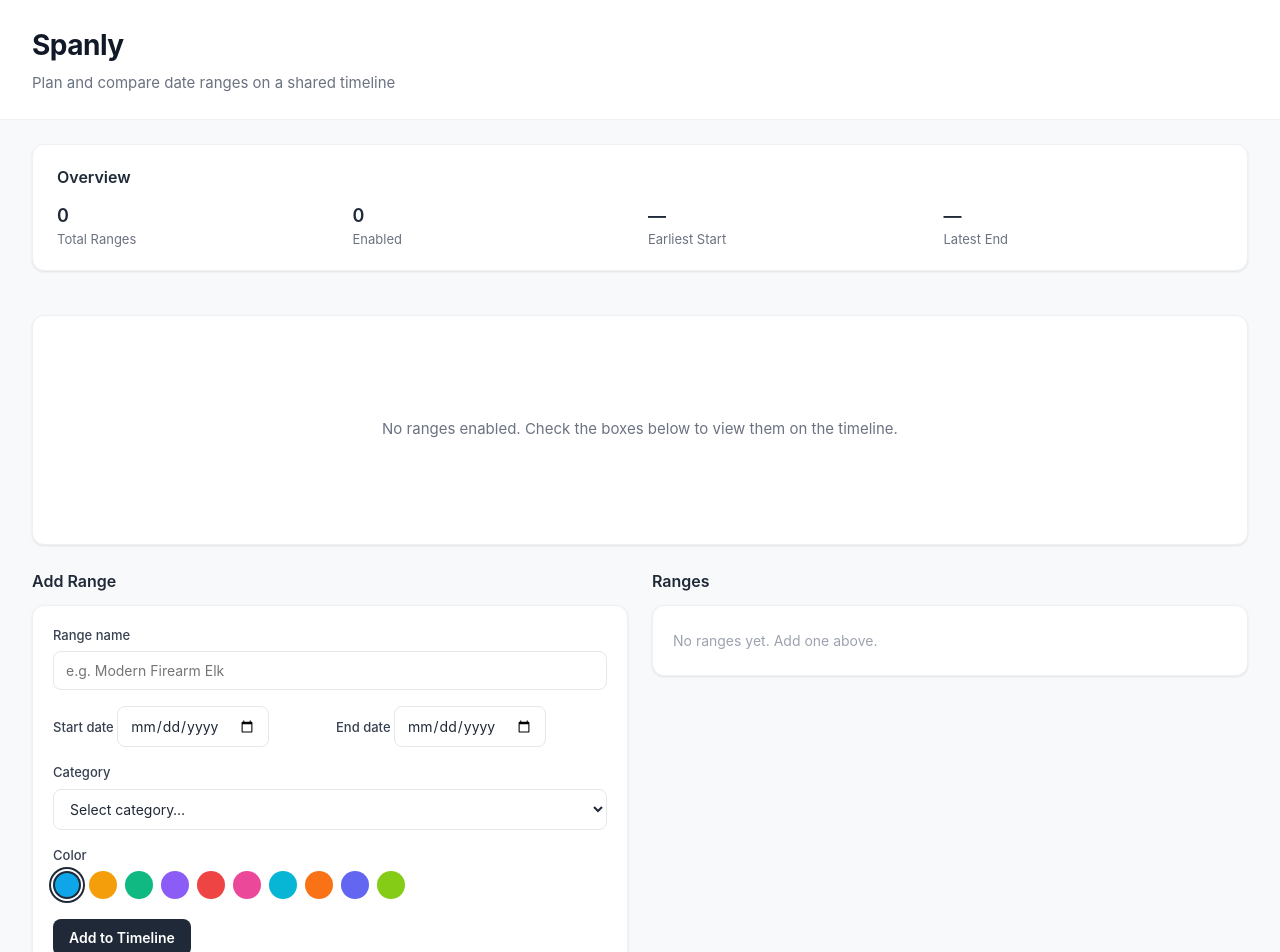
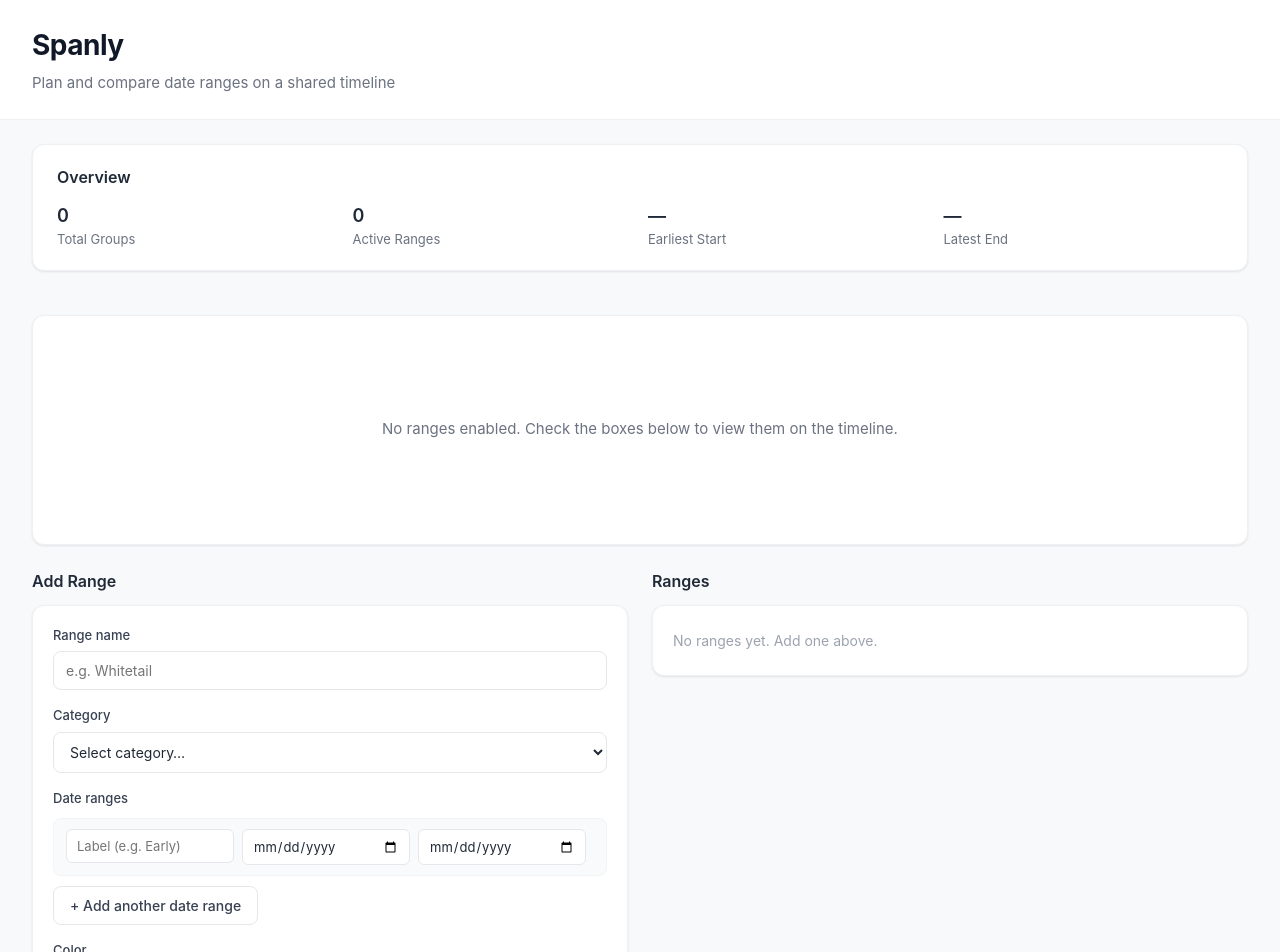
Before and after one commit to TheMustyCow/spanly, a React (Vite) app: page / in a window 1280 px wide. Shown: the top 952 px of the page. Built offline with nearby package versions, Linux system fonts and the light colour scheme.

Commit message:
Sub ranges

```diff
--- a/src/App.tsx
+++ b/src/App.tsx
@@ -6,7 +6,7 @@ import { Timeline } from './components/Timeline';
 import { SummaryCard } from './components/SummaryCard';
 import './App.css';
 
-const STORAGE_KEY = 'spanly-data-v2';
+const STORAGE_KEY = 'spanly-data-v3';
 
 function loadInitial(): SeasonRange[] {
   try {
--- a/src/components/ControlPanel.css
+++ b/src/components/ControlPanel.css
@@ -71,6 +71,65 @@
 .error {
   font-size: 12px;
   color: #ef4444;
+}
+
+/* Sub-ranges */
+.sub-ranges-section {
+  display: flex;
+  flex-direction: column;
+  gap: 10px;
+}
+
+.sub-ranges-label {
+  font-size: 13px;
+  font-weight: 500;
+  color: #374151;
+}
+
+.sub-range-row {
+  display: grid;
+  grid-template-columns: 1fr 1fr 1fr auto;
+  gap: 8px;
+  align-items: start;
+  background: #f9fafb;
+  padding: 10px 12px;
+  border-radius: 8px;
+  border: 1px solid #f3f4f6;
+}
+
+.sub-range-field {
+  display: flex;
+  flex-direction: column;
+  gap: 4px;
+}
+
+.sub-range-field input[type="text"],
+.sub-range-field input[type="date"] {
+  padding: 8px 10px;
+  border: 1px solid #e5e7eb;
+  border-radius: 6px;
+  font-size: 13px;
+  color: #1f2937;
+  background: #fff;
+  outline: none;
+  transition: border-color 0.15s, box-shadow 0.15s;
+  width: 100%;
+  box-sizing: border-box;
+}
+
+.sub-range-field input:focus {
+  border-color: #6366f1;
+  box-shadow: 0 0 0 2px rgba(99, 102, 241, 0.12);
+}
+
+.sub-range-row .btn-icon {
+  align-self: center;
+}
+
+.btn-small {
+  padding: 8px 14px;
+  font-size: 13px;
+  align-self: flex-start;
 }
 
 .color-picker {
@@ -163,7 +222,7 @@
 
 .range-list-item {
   display: flex;
-  align-items: center;
+  align-items: flex-start;
   justify-content: space-between;
   padding: 8px 10px;
   border-radius: 8px;
@@ -182,11 +241,12 @@
 
 .range-checkbox-label {
   display: flex;
-  align-items: center;
+  align-items: flex-start;
   gap: 10px;
   cursor: pointer;
   flex: 1;
   min-width: 0;
+  padding-top: 2px;
 }
 
 .range-checkbox-label input[type="checkbox"] {
@@ -195,6 +255,7 @@
   accent-color: #6366f1;
   cursor: pointer;
   flex-shrink: 0;
+  margin-top: 2px;
 }
 
 .range-color-dot {
@@ -202,6 +263,22 @@
   height: 10px;
   border-radius: 50%;
   flex-shrink: 0;
+  margin-top: 5px;
+}
+
+.range-list-info {
+  display: flex;
+  flex-direction: column;
+  gap: 2px;
+  min-width: 0;
+  flex: 1;
+}
+
+.range-list-top {
+  display: flex;
+  align-items: center;
+  gap: 8px;
+  min-width: 0;
 }
 
 .range-list-name {
@@ -226,11 +303,28 @@
   flex-shrink: 0;
 }
 
+.range-list-subs {
+  display: flex;
+  flex-wrap: wrap;
+  gap: 4px;
+  margin-top: 2px;
+}
+
+.range-list-sub {
+  font-size: 12px;
+  color: #6b7280;
+  background: #f1f5f9;
+  padding: 2px 8px;
+  border-radius: 6px;
+  white-space: nowrap;
+}
+
 .range-list-actions {
   display: flex;
   gap: 4px;
   opacity: 0;
   transition: opacity 0.15s;
+  margin-top: 2px;
 }
 
 .range-list-item:hover .range-list-actions {
@@ -268,6 +362,15 @@
     grid-template-columns: 1fr;
   }
 
+  .sub-range-row {
+    grid-template-columns: 1fr 1fr;
+  }
+
+  .sub-range-row .btn-icon {
+    grid-column: 1 / -1;
+    justify-self: end;
+  }
+
   .range-list-actions {
     opacity: 1;
   }
--- a/src/components/ControlPanel.tsx
+++ b/src/components/ControlPanel.tsx
@@ -1,5 +1,5 @@
 import React, { useState, useEffect } from 'react';
-import type { SeasonRange } from '../types';
+import type { SeasonRange, SubRange } from '../types';
 import { DEFAULT_COLORS, CATEGORIES } from '../data/seed';
 import { Dialog } from './Dialog';
 import './ControlPanel.css';
@@ -13,16 +13,25 @@ function getDefaultColor(ranges: SeasonRange[]): string {
   return DEFAULT_COLORS[ranges.length % DEFAULT_COLORS.length];
 }
 
-const emptyFormBase = {
-  name: '',
+function makeEmptySubRange(): SubRange {
+  return {
+    id: crypto.randomUUID(),
+    label: '',
     startDate: '',
     endDate: '',
+  };
+}
+
+const emptyFormState = {
+  name: '',
+  ranges: [makeEmptySubRange()] as SubRange[],
   category: '',
+  color: '',
 };
 
 export const ControlPanel: React.FC<ControlPanelProps> = ({ ranges, onUpdate }) => {
   const [editingId, setEditingId] = useState<string | null>(null);
-  const [form, setForm] = useState({ ...emptyFormBase, color: getDefaultColor(ranges) });
+  const [form, setForm] = useState({ ...emptyFormState, color: getDefaultColor(ranges) });
   const [errors, setErrors] = useState<Record<string, string>>({});
   const [deleteId, setDeleteId] = useState<string | null>(null);
 
@@ -32,25 +41,31 @@ export const ControlPanel: React.FC<ControlPanelProps> = ({ ranges, onUpdate })
       if (item) {
         setForm({
           name: item.name,
-          startDate: item.startDate,
-          endDate: item.endDate,
+          ranges: item.ranges.map((sr) => ({ ...sr })),
           category: item.category,
           color: item.color,
         });
       }
     } else {
-      setForm({ ...emptyFormBase, color: getDefaultColor(ranges) });
+      setForm({ ...emptyFormState, color: getDefaultColor(ranges) });
     }
   }, [editingId, ranges]);
 
   function validate(): boolean {
     const nextErrors: Record<string, string> = {};
     if (!form.name.trim()) nextErrors.name = 'Name is required';
-    if (!form.startDate) nextErrors.startDate = 'Start date is required';
-    if (!form.endDate) nextErrors.endDate = 'End date is required';
-    if (form.startDate && form.endDate && form.startDate > form.endDate) {
-      nextErrors.endDate = 'End date must be on or after start date';
+    if (!form.category) nextErrors.category = 'Category is required';
+
+    form.ranges.forEach((sr, idx) => {
+      const prefix = `ranges[${idx}]`;
+      if (!sr.label.trim()) nextErrors[`${prefix}.label`] = 'Label is required';
+      if (!sr.startDate) nextErrors[`${prefix}.startDate`] = 'Start date is required';
+      if (!sr.endDate) nextErrors[`${prefix}.endDate`] = 'End date is required';
+      if (sr.startDate && sr.endDate && sr.startDate > sr.endDate) {
+        nextErrors[`${prefix}.endDate`] = 'Must be on or after start date';
       }
+    });
+
     setErrors(nextErrors);
     return Object.keys(nextErrors).length === 0;
   }
@@ -61,9 +76,7 @@ export const ControlPanel: React.FC<ControlPanelProps> = ({ ranges, onUpdate })
 
     if (editingId) {
       const updated = ranges.map((r) =>
-        r.id === editingId
-          ? { ...r, ...form }
-          : r
+        r.id === editingId ? { ...r, ...form } : r
       );
       onUpdate(updated);
       setEditingId(null);
@@ -73,10 +86,9 @@ export const ControlPanel: React.FC<ControlPanelProps> = ({ ranges, onUpdate })
         ...form,
         enabled: true,
       };
-      const nextRanges = [...ranges, newRange];
-      onUpdate(nextRanges);
+      onUpdate([...ranges, newRange]);
     }
-    setForm({ ...emptyFormBase, color: getDefaultColor(ranges) });
+    setForm({ ...emptyFormState, color: getDefaultColor(ranges) });
     setErrors({});
   }
 
@@ -93,22 +105,49 @@ export const ControlPanel: React.FC<ControlPanelProps> = ({ ranges, onUpdate })
     onUpdate(ranges.filter((r) => r.id !== deleteId));
     if (editingId === deleteId) {
       setEditingId(null);
-      setForm({ ...emptyFormBase, color: getDefaultColor(ranges) });
+      setForm({ ...emptyFormState, color: getDefaultColor(ranges) });
     }
     setDeleteId(null);
   }
 
   function toggleEnabled(id: string) {
-    const updated = ranges.map((r) =>
+    onUpdate(ranges.map((r) =>
       r.id === id ? { ...r, enabled: !r.enabled } : r
-    );
-    onUpdate(updated);
+    ));
   }
 
   function cancelEdit() {
     setEditingId(null);
-    setForm({ ...emptyFormBase, color: getDefaultColor(ranges) });
+    setForm({ ...emptyFormState, color: getDefaultColor(ranges) });
     setErrors({});
+  }
+
+  function addSubRange() {
+    setForm((prev) => ({
+      ...prev,
+      ranges: [...prev.ranges, makeEmptySubRange()],
+    }));
+  }
+
+  function removeSubRange(index: number) {
+    setForm((prev) => ({
+      ...prev,
+      ranges: prev.ranges.filter((_, i) => i !== index),
+    }));
+  }
+
+  function updateSubRange(index: number, patch: Partial<SubRange>) {
+    setForm((prev) => ({
+      ...prev,
+      ranges: prev.ranges.map((sr, i) =>
+        i === index ? { ...sr, ...patch } : sr
+      ),
+    }));
+  }
+
+  function formatShortDate(dateStr: string): string {
+    const d = new Date(dateStr);
+    return d.toLocaleDateString(undefined, { month: 'short', day: 'numeric' });
   }
 
   return (
@@ -123,35 +162,10 @@ export const ControlPanel: React.FC<ControlPanelProps> = ({ ranges, onUpdate })
               type="text"
               value={form.name}
               onChange={(e) => setForm({ ...form, name: e.target.value })}
-              placeholder="e.g. Modern Firearm Elk"
+              placeholder="e.g. Whitetail"
             />
             {errors.name && <span className="error">{errors.name}</span>}
           </div>
-
-          <div className="form-row date-row">
-            <div>
-              <label htmlFor="startDate">Start date </label>
-              <input
-                id="startDate"
-                type="date"
-                value={form.startDate}
-                onChange={(e) => setForm({ ...form, startDate: e.target.value })}
-              />
-              {errors.startDate && <span className="error">{errors.startDate}</span>}
-            </div>
-            <div>
-              <label htmlFor="endDate">End date </label>
-              <input
-                id="endDate"
-                type="date"
-                value={form.endDate}
-                onChange={(e) => setForm({ ...form, endDate: e.target.value })}
-              />
-              {errors.endDate && <span className="error">{errors.endDate}</span>}
-            </div>
-          </div>
-
-
 
           <div className="form-row">
             <label htmlFor="category">Category</label>
@@ -162,11 +176,67 @@ export const ControlPanel: React.FC<ControlPanelProps> = ({ ranges, onUpdate })
             >
               <option value="">Select category…</option>
               {CATEGORIES.map((c) => (
-                <option key={c} value={c}>
-                  {c}
-                </option>
+                <option key={c} value={c}>{c}</option>
               ))}
             </select>
+            {errors.category && <span className="error">{errors.category}</span>}
+          </div>
+
+          <div className="sub-ranges-section">
+            <label className="sub-ranges-label">Date ranges</label>
+            {form.ranges.map((sr, idx) => (
+              <div key={sr.id} className="sub-range-row">
+                <div className="sub-range-field">
+                  <input
+                    type="text"
+                    placeholder="Label (e.g. Early)"
+                    value={sr.label}
+                    onChange={(e) => updateSubRange(idx, { label: e.target.value })}
+                  />
+                  {errors[`ranges[${idx}].label`] && (
+                    <span className="error">{errors[`ranges[${idx}].label`]}</span>
+                  )}
+                </div>
+                <div className="sub-range-field">
+                  <input
+                    type="date"
+                    value={sr.startDate}
+                    onChange={(e) => updateSubRange(idx, { startDate: e.target.value })}
+                  />
+                  {errors[`ranges[${idx}].startDate`] && (
+                    <span className="error">{errors[`ranges[${idx}].startDate`]}</span>
+                  )}
+                </div>
+                <div className="sub-range-field">
+                  <input
+                    type="date"
+                    value={sr.endDate}
+                    onChange={(e) => updateSubRange(idx, { endDate: e.target.value })}
+                  />
+                  {errors[`ranges[${idx}].endDate`] && (
+                    <span className="error">{errors[`ranges[${idx}].endDate`]}</span>
+                  )}
+                </div>
+                {form.ranges.length > 1 && (
+                  <button
+                    type="button"
+                    className="btn-icon danger"
+                    onClick={() => removeSubRange(idx)}
+                    aria-label="Remove sub-range"
+                    title="Remove"
+                  >
+                    ✕
+                  </button>
+                )}
+              </div>
+            ))}
+            <button
+              type="button"
+              className="btn-ghost btn-small"
+              onClick={addSubRange}
+            >
+              + Add another date range
+            </button>
           </div>
 
           <div className="form-row">
@@ -206,7 +276,10 @@ export const ControlPanel: React.FC<ControlPanelProps> = ({ ranges, onUpdate })
           ) : (
             <ul>
               {ranges.map((r) => (
-                <li key={r.id} className={`range-list-item ${editingId === r.id ? 'editing' : ''}`}>
+                <li
+                  key={r.id}
+                  className={`range-list-item ${editingId === r.id ? 'editing' : ''}`}
+                >
                   <label className="range-checkbox-label">
                     <input
                       type="checkbox"
@@ -217,10 +290,21 @@ export const ControlPanel: React.FC<ControlPanelProps> = ({ ranges, onUpdate })
                       className="range-color-dot"
                       style={{ backgroundColor: r.color }}
                     />
+                    <div className="range-list-info">
+                      <div className="range-list-top">
                         <span className="range-list-name">{r.name}</span>
                         {r.category && (
                           <span className="range-list-category">{r.category}</span>
                         )}
+                      </div>
+                      <div className="range-list-subs">
+                        {r.ranges.map((sr) => (
+                          <span key={sr.id} className="range-list-sub">
+                            {sr.label}: {formatShortDate(sr.startDate)} – {formatShortDate(sr.endDate)}
+                          </span>
+                        ))}
+                      </div>
+                    </div>
                   </label>
                   <div className="range-list-actions">
                     <button
@@ -250,7 +334,7 @@ export const ControlPanel: React.FC<ControlPanelProps> = ({ ranges, onUpdate })
       <Dialog
         open={deleteId !== null}
         title="Delete Range"
-        message="This will permanently remove the date range from your timeline. You can’t undo this action."
+        message="This will permanently remove the date range from your timeline. You can't undo this action."
         confirmLabel="Delete"
         cancelLabel="Cancel"
         confirmVariant="danger"
--- a/src/components/SummaryCard.tsx
+++ b/src/components/SummaryCard.tsx
@@ -11,6 +11,10 @@ export const SummaryCard: React.FC<SummaryCardProps> = ({ ranges }) => {
   const total = ranges.length;
   const active = enabledRanges.length;
 
+  // Count total sub-ranges
+  const totalSubRanges = ranges.reduce((sum, r) => sum + r.ranges.length, 0);
+  const activeSubRanges = enabledRanges.reduce((sum, r) => sum + r.ranges.length, 0);
+
   let earliest: string | null = null;
   let latest: string | null = null;
 
@@ -19,9 +23,10 @@ export const SummaryCard: React.FC<SummaryCardProps> = ({ ranges }) => {
     return new Date(y, m - 1, d);
   }
 
-  if (enabledRanges.length > 0) {
-    const starts = enabledRanges.map((r) => parseDate(r.startDate));
-    const ends = enabledRanges.map((r) => parseDate(r.endDate));
+  const allSubRanges = enabledRanges.flatMap((r) => r.ranges);
+  if (allSubRanges.length > 0) {
+    const starts = allSubRanges.map((sr) => parseDate(sr.startDate));
+    const ends = allSubRanges.map((sr) => parseDate(sr.endDate));
     const minDate = new Date(Math.min(...starts.map((d) => d.getTime())));
     const maxDate = new Date(Math.max(...ends.map((d) => d.getTime())));
     earliest = minDate.toLocaleDateString(undefined, {
@@ -42,11 +47,11 @@ export const SummaryCard: React.FC<SummaryCardProps> = ({ ranges }) => {
       <div className="summary-grid">
         <div className="summary-item">
           <span className="summary-value">{total}</span>
-          <span className="summary-label">Total Ranges</span>
+          <span className="summary-label">Total Groups</span>
         </div>
         <div className="summary-item">
-          <span className="summary-value">{active}</span>
-          <span className="summary-label">Enabled</span>
+          <span className="summary-value">{activeSubRanges}</span>
+          <span className="summary-label">Active Ranges</span>
         </div>
         <div className="summary-item">
           <span className="summary-value">{earliest ?? '—'}</span>
```
Also changed, not shown: src/components/Timeline.css (+14 -0 lines), src/components/Timeline.tsx (+21 -11 lines), src/types.ts (+8 -2 lines). Lines whose indentation alone changed are shown as unchanged.
